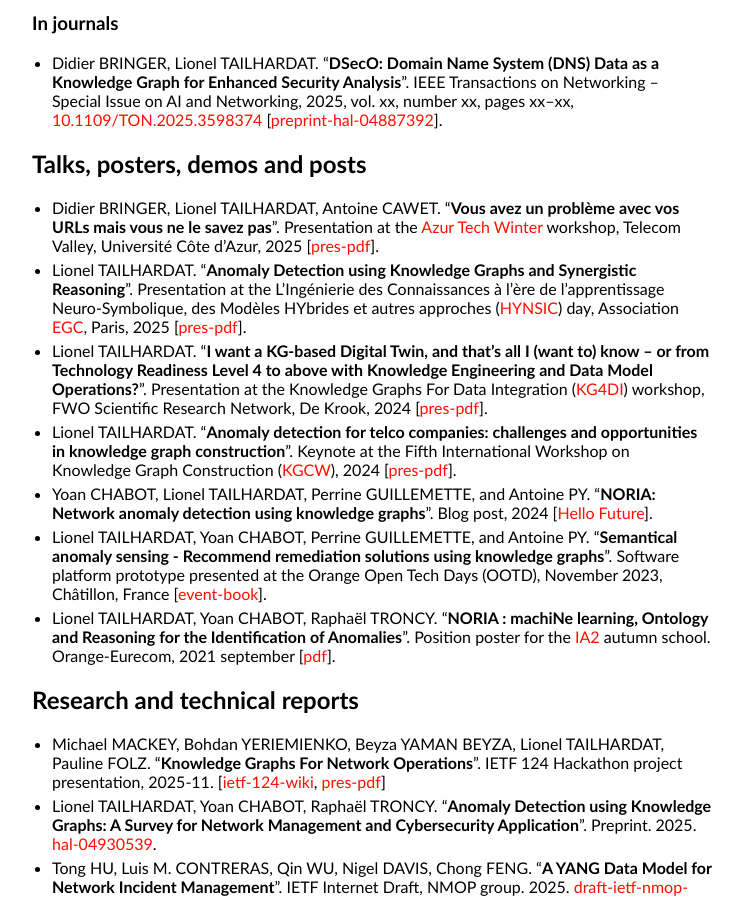
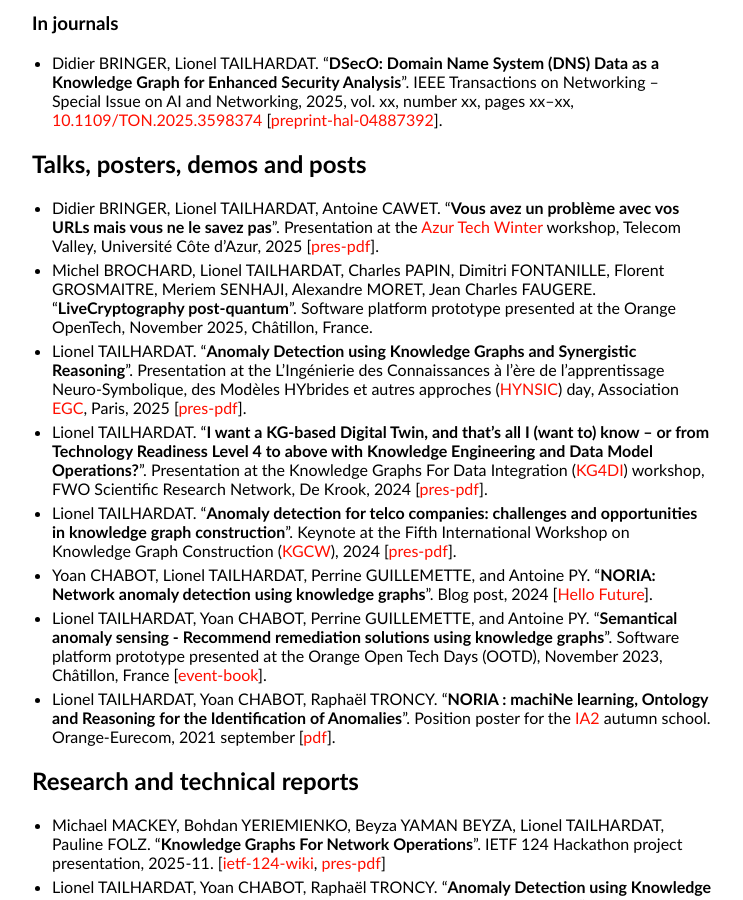
Before and after one commit to GenEars/GenEars.github.io, a Jekyll site: the page built from publications.md, in a window 1280 px wide and 900 px high, scrolled down 1098 px. Shown: the whole window, without its empty margins (258-1001 px from the left). Built offline with Jekyll 4.4.1, drawn with Linux system fonts in a browser that asks for light colours.

Commit message:
Added LiveCryptography
Signed-off-by: lionel.tailhardat <lionel.tailhardat@orange.com>

```diff
--- a/publications.md
+++ b/publications.md
@@ -62,6 +62,9 @@ title: Publications - Lionel TAILHARDAT
 * Didier BRINGER, Lionel TAILHARDAT, Antoine CAWET.
   "**Vous avez un problème avec vos URLs mais vous ne le savez pas**".
   Presentation at the [Azur Tech Winter](https://www.telecom-valley.fr/azurtechwinter/) workshop, Telecom Valley, Université Côte d'Azur, 2025 [[pres-pdf](pubs/AzurTech-2025-DSecO-pres.pdf)].
+* Michel BROCHARD, Lionel TAILHARDAT, Charles PAPIN, Dimitri FONTANILLE, Florent GROSMAITRE, Meriem SENHAJI, Alexandre MORET, Jean Charles FAUGERE.
+  "**LiveCryptography post-quantum**".
+  Software platform prototype presented at the Orange OpenTech, November 2025, Châtillon, France.
 * Lionel TAILHARDAT.
   "**Anomaly Detection using Knowledge Graphs and Synergistic Reasoning**".
   Presentation at the L’Ingénierie des Connaissances à l'ère de l'apprentissage Neuro-Symbolique, des Modèles HYbrides et autres approches ([HYNSIC](https://www.madics.fr/event/conf544/)) day, Association [EGC](https://www.egc.asso.fr/), Paris, 2025 [[pres-pdf](pubs/HYNSIC-2025-noria.pdf)].
@@ -76,7 +79,7 @@ title: Publications - Lionel TAILHARDAT
   Blog post, 2024 [[Hello Future](https://hellofuture.orange.com/en/noria-network-anomaly-detection-using-knowledge-graphs/)].
 * Lionel TAILHARDAT, Yoan CHABOT, Perrine GUILLEMETTE, and Antoine PY.
   "**Semantical anomaly sensing - Recommend remediation solutions using knowledge graphs**".
-  Software platform prototype presented at the Orange Open Tech Days (OOTD), November 2023, Châtillon, France [[event-book](https://hellofuture.orange.com/app/uploads/2023/11/2023-OpenTechDays-book-demonstrations-conferences.pdf)].
+  Software platform prototype presented at the Orange Open Tech Days (OOTD), November 2023, Châtillon, France [[event-book](pubs/2023-OpenTechDays-book-demonstrations-conferences.pdf)].
 * Lionel TAILHARDAT, Yoan CHABOT, Raphaël TRONCY.
   "**NORIA : machiNe learning, Ontology and Reasoning for the Identification of Anomalies**".
   Position poster for the [IA2](https://ia2.gdria.fr/) autumn school. Orange-Eurecom, 2021 september [[pdf](pubs/IA2-2021-NORIA-POSTER.pdf)].
```
